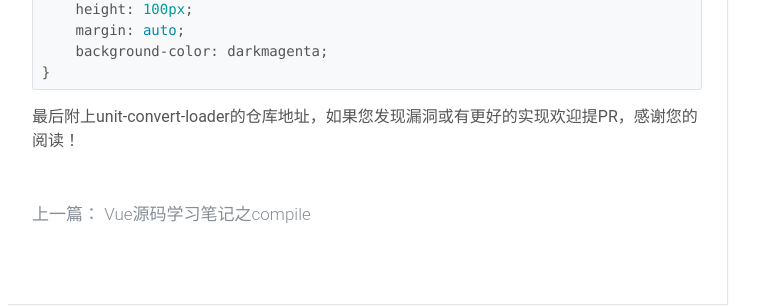
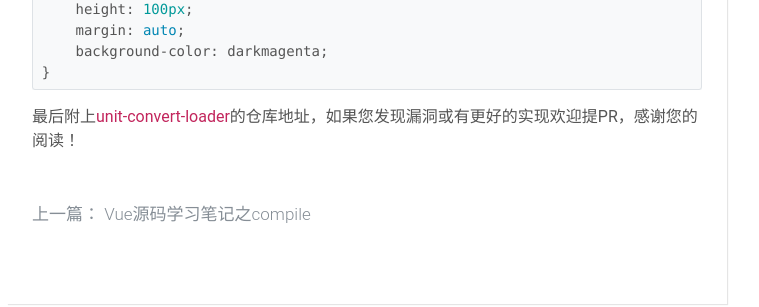
Before and after one commit to CassieRan/CassieRan.github.io, a Jekyll site: the page built from _posts/2018-12-25-css-unit-convert.md, in a window 1280 px wide and 900 px high, scrolled down 3864 px. Shown: the part 405-712 px from the top of the window, without its empty margins (273-1032 px from the left). Built offline with Jekyll 4.4.1, drawn with Linux system fonts in a browser that asks for light colours; some web fonts are replaced; comment, search, counter and statistics services are not loaded; part of the change alters nothing that is shown.

````diff
--- a/_posts/2018-12-25-css-unit-convert.md
+++ b/_posts/2018-12-25-css-unit-convert.md
@@ -132,7 +132,7 @@ module.exports = {
 const loaderUtils = require('loader-utils');
 const pxRegex = /url\([^\)]+\)|(\d*\.?\d+)px((\;?)(\s*)(\/\*(\s*)([\s\S]*)(\s*)\*\/))?/ig
 
-exports.default function (source) {
+export default function (source) {
     const options = loaderUtils.getOptions(this)
     const opts = Object.assign({}, options)
     const pxReplace = createPxReplace(opts.UIWidth, opts.minPixelValue, opts.unitPrecision, opts.targetUnit, opts.rem)
@@ -188,4 +188,4 @@ Webpack loader可以更全面地转换CSS单位，但是不是细粒度的。您
 }
 ```
 
-最后附上unit-convert-loader的仓库地址，如果您发现漏洞或有更好的实现欢迎提PR，感谢您的阅读！
+最后附上[unit-convert-loader](https://github.com/CassieRan/unit-convert-loader)的仓库地址，如果您发现漏洞或有更好的实现欢迎提PR，感谢您的阅读！
````
